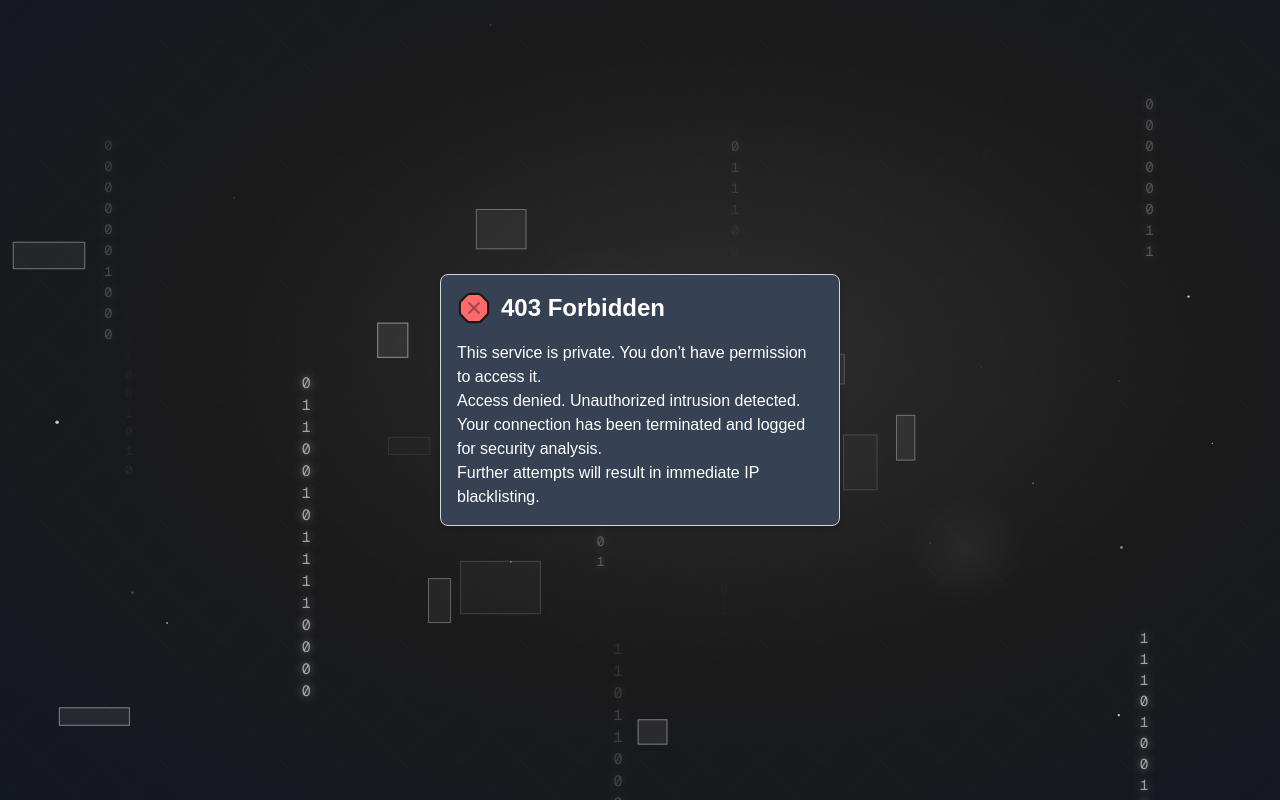
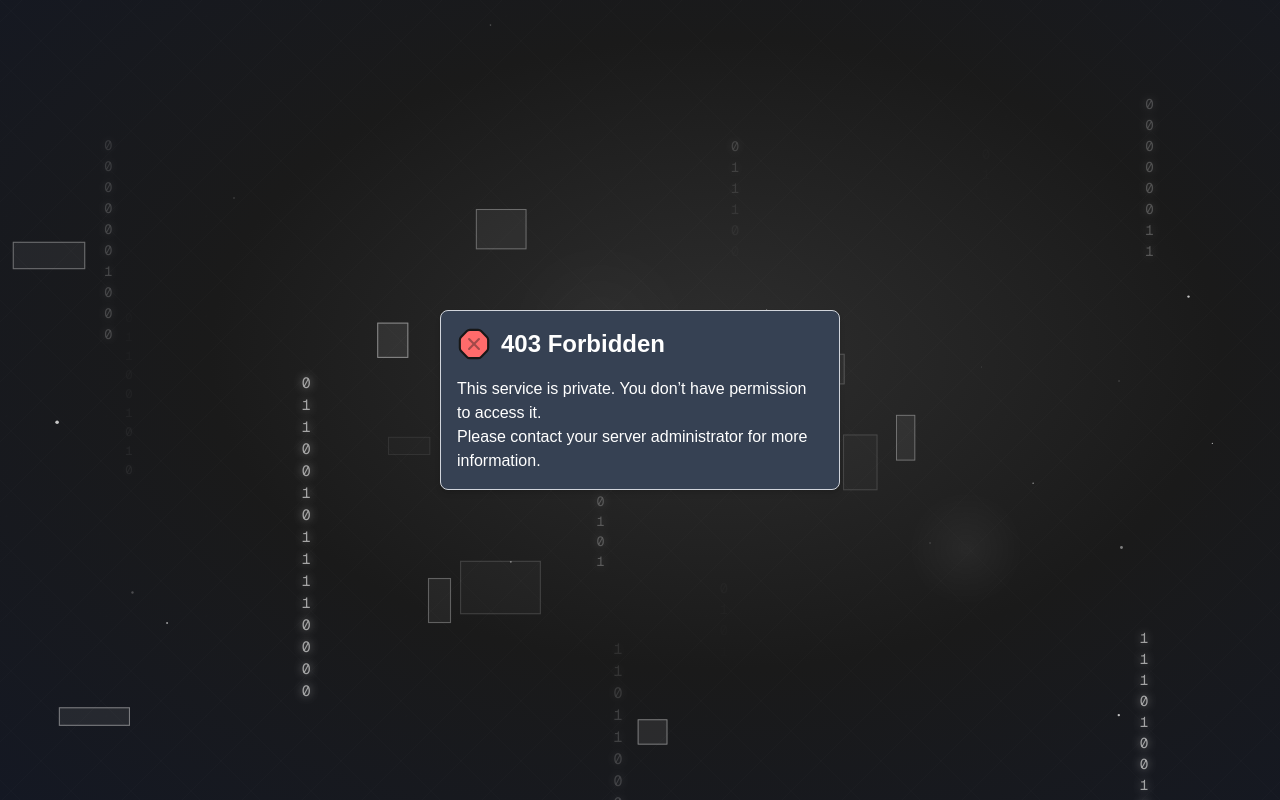
Before and after one commit to ExploreWithJaz/NAS-Frontend-UI, a Next.js app: page / in a window 1280 px wide. Built offline with nearby package versions, Linux system fonts and the light colour scheme.

Commit message:
Refactor 403 Forbidden message to simplify unauthorized access information

```diff
--- a/src/app/page.tsx
+++ b/src/app/page.tsx
@@ -21,11 +21,7 @@ function page() {
             <p className="mt-4 text-white">
               This service is private. You don’t have permission to access it.
               <br />
-              Access denied. Unauthorized intrusion detected.
-              <br />
-              Your connection has been terminated and logged for security analysis.
-              <br />
-              Further attempts will result in immediate IP blacklisting.
+              Please contact your server administrator for more information.
             </p>
           </div>
         </div>
```
